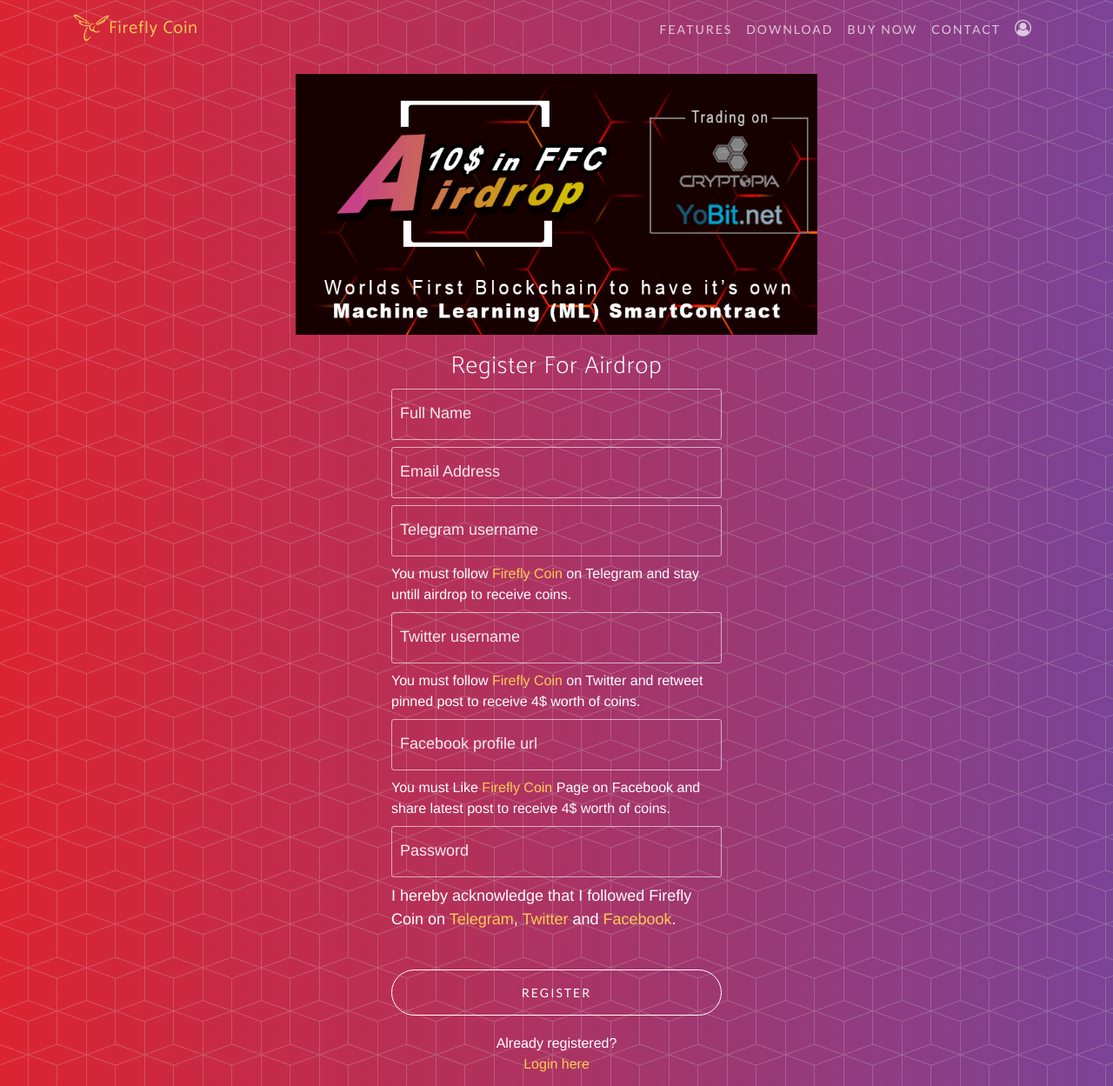
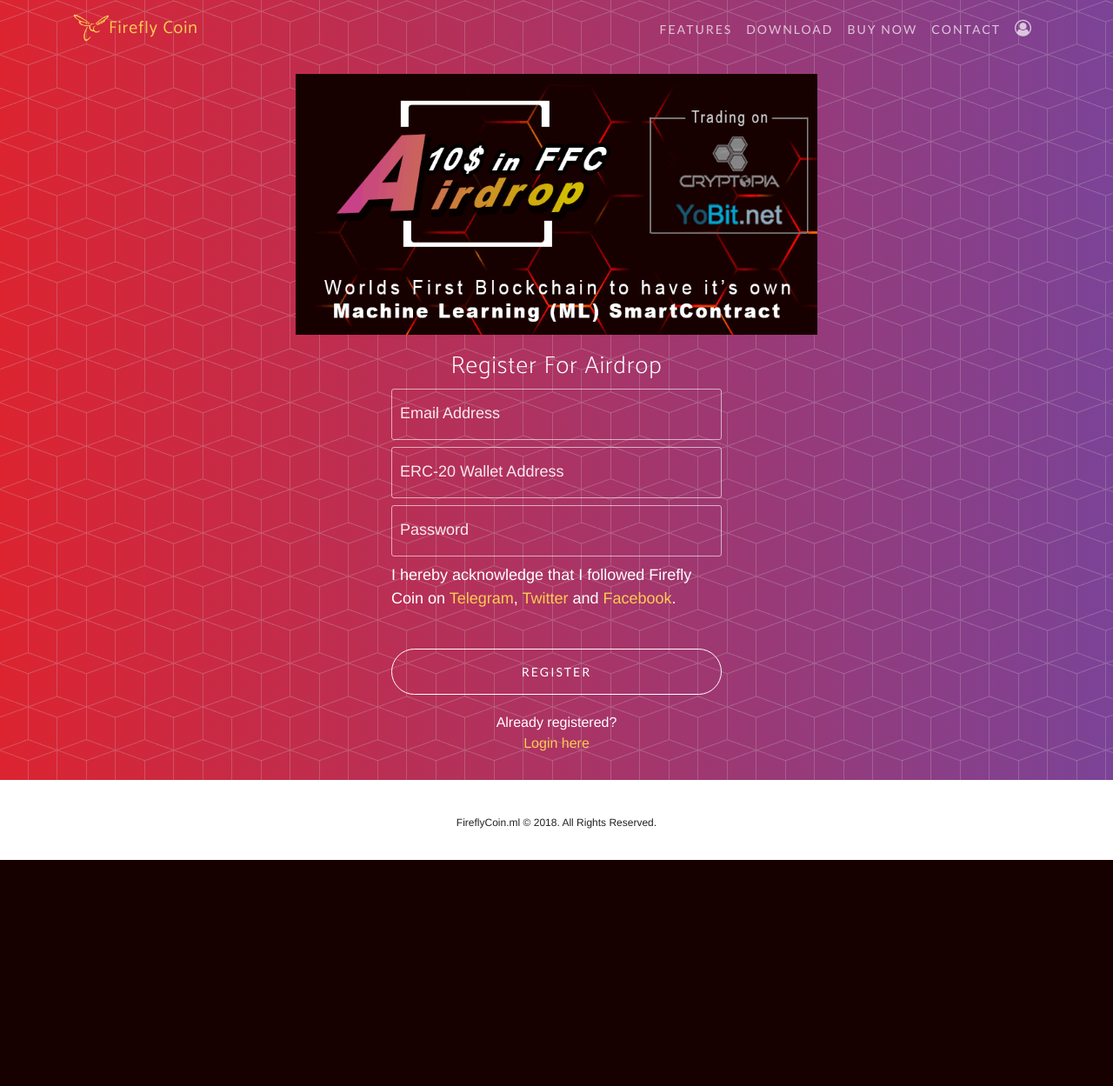
Before and after one commit to sandy912/Galaxy, a CodeIgniter app: page /Galaxy/index.php/user/register/1 in a window 1280 px wide. Shown: the top 1249 px of the page at 87% size. After the commit the page ends 989 px from the top, so only its background shows below. Run offline with CodeIgniter, Linux system fonts and the light colour scheme; some libraries are stand-ins or nearby versions; some web fonts are replaced.

Commit message:
Second commit

```diff
--- a/application/config/config.php
+++ b/application/config/config.php
@@ -23,7 +23,7 @@
 | a PHP script and you can easily do that on your own.
 |
 */
-$config['base_url'] = 'http://localhost/Airdrop/';
+$config['base_url'] = 'http://localhost/Galaxy/';
 
 /*
 |--------------------------------------------------------------------------
--- a/application/config/database.php
+++ b/application/config/database.php
@@ -78,7 +78,7 @@
 	'hostname' => 'localhost',
 	'username' => 'root',
 	'password' => '',
-	'database' => 'airdrop',
+	'database' => 'galaxy',
 	'dbdriver' => 'mysqli',
 	'dbprefix' => '',
 	'pconnect' => FALSE,
--- a/application/controllers/User.php
+++ b/application/controllers/User.php
@@ -42,12 +42,12 @@
         }
     }
 
-public function register($secret = null){
+public function register($refferal_id = null){
   // $cookieData = get_cookie("refferal");
-  if ($secret != null) {
+  if ($refferal_id != null) {
     $cookie= array(
          'name'   => 'refferal',
-         'value'  => $secret,
+         'value'  => $refferal_id,
          'expire' => '604800'
      );
      $this->input->set_cookie($cookie);
@@ -55,7 +55,7 @@
 
   }
   else {
-     if(!($this->session->userdata('user_secret'))) {
+     if(!($this->session->userdata('refferal_id'))) {
        $this->load->view('register');
      }
      else {
@@ -77,44 +77,38 @@
         $cookieData = 000;
       }
       $user=array(
-        'user_id'=>$this->input->post('user_id'),
-        'user_name'=>$this->input->post('user_name'),
-        'user_email'=>$this->input->post('user_email'),
-        'user_facebook'=>$this->input->post('user_facebook'),
-        'user_twitter'=>$this->input->post('user_twitter'),
-        'user_password'=>md5($this->input->post('user_password')),
+        'email'=>$this->input->post('user_email'),
+        'erc20'=>$this->input->post('user_erc20'),
+        'country'=>$this->input->post('user_country'),
         'reffered_by'=> $cookieData
         );
       //  print_r($user);
 
-      $email_check=$this->user_model->email_check($user['user_email']);
+      $email_check=$this->user_model->email_check($user['email']);
+      $erc20_check=$this->user_model->wallet_check($user['erc20']);
 
-      if($email_check){
+      if($email_check && $erc20_check){
         $this->user_model->register_user($user);
 
-        //$query = $this->db->query('SELECT `user_secret` FROM `user` WHERE `user_email` = ".$user['user_email']."');
         $this->db->select('*');
         $this->db->from('user');
-        $this->db->where('user_email',$user['user_email']);
+        $this->db->where('email',$user['email']);
 
         if($query=$this->db->get()){
             $value = $query->row_array();
         }
-        //else{
-      //    return false;
-      //  }
-        $this->session->set_userdata('user_email',$user['user_email']);
-        $this->session->set_userdata('user_secret', $value['user_secret']);
+        $this->session->set_userdata('email',$user['email']);
+        $this->session->set_userdata('refferal_id', $value['$refferal_id']);
         redirect('user/profile');
       }
       else{
-        $this->session->set_flashdata('error_msg', 'Email already exists, Please login');
+        $this->session->set_flashdata('error_msg', 'Email/Wallet Address already exists, Please login');
         redirect('user/register');
       }
 }
 
 public function login(){
-  if(!($this->session->userdata('user_secret'))) {
+  if(!($this->session->userdata('refferal_id'))) {
     $this->load->view('login');
   }
   else {
@@ -128,21 +122,21 @@
   if($this->form_validation->run() == FALSE) {
     $this->load->view("login");
   } else {
-  $user_login=array(
-  'user_email'=>$this->input->post('user_email'),
-  'user_password'=>md5($this->input->post('user_password'))
+  $user_login = array(
+  'email'=>$this->input->post('user_email'),
+  'erc20'=>$this->input->post('user_erc20')
   );
 
 
-    $data=$this->user_model->login_user($user_login['user_email'],$user_login['user_password']);
+    $data=$this->user_model->login_user($user_login['email'],$user_login['erc20']);
       if($data)
       {
-        $this->session->set_userdata('user_email',$data['user_email']);
-        $this->session->set_userdata('user_secret',$data['user_secret']);
+        $this->session->set_userdata('email',$data['email']);
+        $this->session->set_userdata('refferal_id',$data['refferal_id']);
         redirect('user/profile');
       }
       else{
-        $this->session->set_flashdata('error_msg', 'Incorrect Email or Password');
+        $this->session->set_flashdata('error_msg', 'Email and Wallet Address does not match');
         $this->load->view("login");
       }
     }
@@ -150,7 +144,7 @@
 
 
 function profile(){
-  $temp = $this->db->where('reffered_by', $this->session->userdata('user_secret'))->count_all_results('user');
+  $temp = $this->db->where('reffered_by', $this->session->userdata('refferal_id'))->count_all_results('user');
   $this->session->set_userdata('myrefferals',$temp);
   $this->load->view('user_profile');
 }
--- a/application/models/User_model.php
+++ b/application/models/User_model.php
@@ -9,8 +9,8 @@
 
     $this->db->select('*');
     $this->db->from('user');
-    $this->db->where('user_email',$email);
-    $this->db->where('user_password',$pass);
+    $this->db->where('email',$email);
+    $this->db->where('erc20',$pass);
 
     if($query=$this->db->get()){
         return $query->row_array();
@@ -24,7 +24,7 @@
 
     $this->db->select('*');
     $this->db->from('user');
-    $this->db->where('user_email',$email);
+    $this->db->where('email',$email);
     $query=$this->db->get();
 
     if($query->num_rows()>0){
@@ -34,19 +34,19 @@
     }
   }
 
-//  public function wallet_check($wallet){
+ public function wallet_check($wallet){
 
-  //  $this->db->select('*');
- //   $this->db->from('user');
- //   $this->db->where('user_wallet',$wallet);
-  //  $query=$this->db->get();
+   $this->db->select('*');
+   $this->db->from('user');
+   $this->db->where('erc20',$wallet);
+   $query=$this->db->get();
 
-  //  if($query->num_rows()>0){
-  //    return false;
-  //  }else{
-   //   return true;
-  //  }
- // }
+   if($query->num_rows()>0){
+     return false;
+   }else{
+     return true;
+   }
+ }
 
 }
 ?>
--- a/application/views/register.php
+++ b/application/views/register.php
@@ -13,7 +13,6 @@
           </h3>
         </div>
         <div class="panel-body">
-
           <?php
             $error_msg=$this->session->flashdata('error_msg');
             if($error_msg){
@@ -21,15 +20,9 @@
             <div class="alert alert-danger">
                 <?php echo $error_msg; ?>
             </div>
-                  <?php
-                  }
-                   ?>
+          <?php } ?>
 
             <form role="form" method="post" action="<?php echo base_url('user/register_user'); ?>" >
-              <label class="has-float-label">
-                <input id="user_name" name="user_name" type="text" placeholder="John Doe" pattern="^[a-zA-Z][a-zA-Z0-9 ]{1,20}$" title="Enter your name" required/>
-                <span>Full Name</span>
-              </label>
 
               <label class="has-float-label">
                 <input id="user_email" name="user_email" type="email" placeholder="email@example.com" required/>
@@ -37,29 +30,12 @@
               </label>
 
               <label class="has-float-label">
-              <input id="user_id" name="user_id" type="text" placeholder="@johndoe" required/>
-              <span>Telegram username</span>
+                <input id="user_erc20" name="user_erc20" type="text" placeholder="0x.....86" required/>
+                <span>ERC-20 Wallet Address</span>
               </label>
-            <div>
-              You must follow <a href="https://t.me/CoinFirefly" target="_blank">Firefly Coin</a> on Telegram and stay untill airdrop to receive coins.<br />
-            </div>
-            <label class="has-float-label">
-              <input id="user_twitter" name="user_twitter" type="text" placeholder="@johndoe" pattern="^[A-Za-z0-9_\.@]{1,25}$" title="Enter twitter username. eg: @xxxxxx" required/>
-              <span>Twitter username</span>
-            </label>
-            <div>
-              You must follow <a href="https://twitter.com/CoinFirefly" target="_blank">Firefly Coin</a> on Twitter and retweet pinned post to receive 4$ worth of coins.<br />
-            </div>
-            <label class="has-float-label">
-              <input id="user_facebook" name="user_facebook" type="url" placeholder="https://www.facebook.com/john.doe.106" required/>
-              <span>Facebook profile url</span>
-            </label>
-            <div>
-              You must Like <a href="https://www.facebook.com/fireflycoin/" target="_blank">Firefly Coin</a> Page on Facebook and share latest post to receive 4$ worth of coins.<br />
-            </div>
 
               <label class="has-float-label">
-              <input type="password"  id="user_password" name="user_password" placeholder="••••••••" pattern=".{8,30}" required/>
+                <input type="text"  id="user_country" name="user_country" placeholder="xxxxx" required/>
                 <span>Password</span>
               </label>
               <p>I hereby acknowledge that I followed Firefly Coin on <a href="https://t.me/CoinFirefly" target="_blank">Telegram</a>, <a href="https://twitter.com/CoinFirefly" target="_blank">Twitter</a> and <a href="https://www.facebook.com/fireflycoin/" target="_blank">Facebook</a>.</p>
```
Also changed, not shown: galaxy.sql (added, +57 -0 lines). Lines whose indentation alone changed are shown as unchanged.
